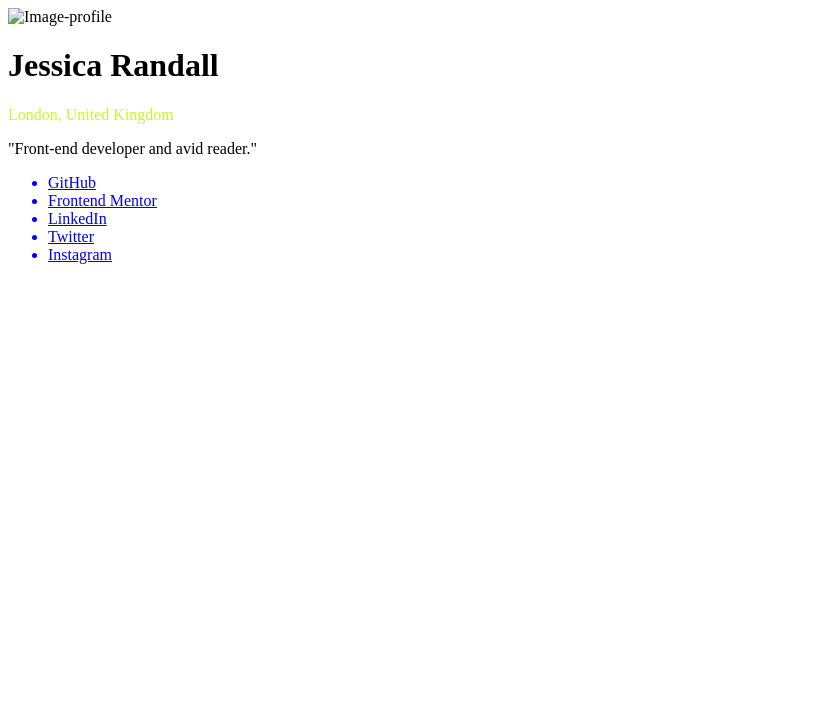
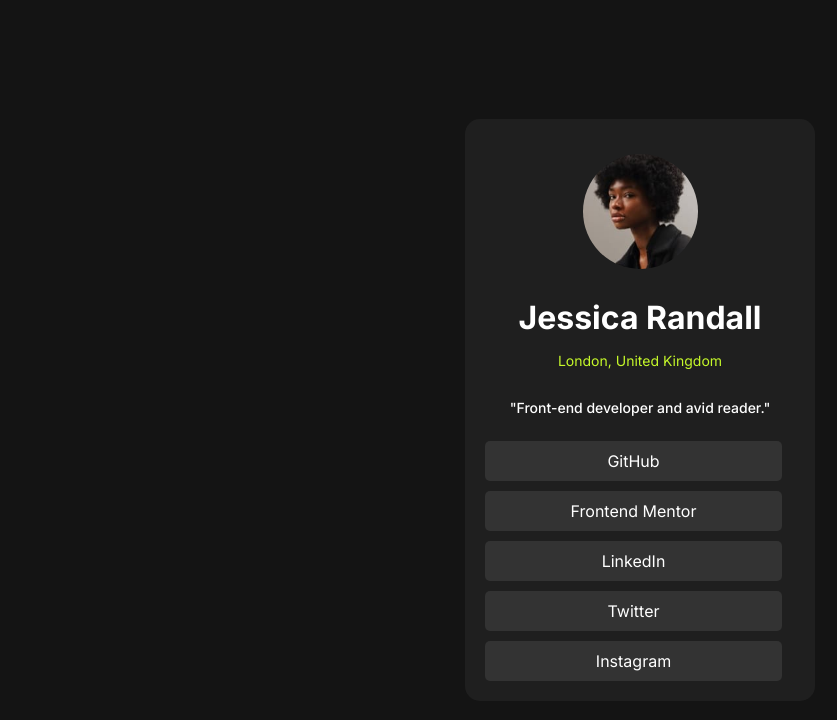
Before and after one commit to Ruuhullah/First-Project, a plain HTML site: page index.html in a window 1280 px wide. Shown: the whole page, without its empty margins (0-837 px from the left). Drawn offline with Linux system fonts and the light colour scheme; files whose address does not match are found by name.

Commit message:
further commit

```diff
--- a/index.html
+++ b/index.html
@@ -1,7 +1,7 @@
 <!DOCTYPE html>
 <html lang="en">
 <head>
-<link rel="stylesheets" href="style.css"  />
+<link rel="stylesheet" href="style.css"  />
 <link rel="preconnect" href="https://fonts.googleapis.com">
 <link rel="preconnect" href="https://fonts.gstatic.com" crossorigin>
 <link href="https://fonts.googleapis.com/css2?family=Inter:ital,opsz,wght@0,14..32,100..900;1,14..32,100..900&display=swap" rel="stylesheet">
@@ -9,7 +9,7 @@
 <body>
 <div class="parent">
 <div class="child">
-<img src="C:\Users\Bursery\Desktop\code\social-links-profile-main\social-links-profile-main\assets\images\avatar-jessica.jpeg" alt="Image-profile" />
+<img src="C:\Users\Bursery\Desktop\My First Project\avatar-jessica.jpeg" alt="Image-profile" />
 <h1 class="inter-700">Jessica Randall</h1>
 <p style="color:#c5f82aff">London, United Kingdom</p>
 <p class="text">"Front-end developer and avid reader."</p>
```
Also changed, not shown: avatar-jessica.jpeg (added).
